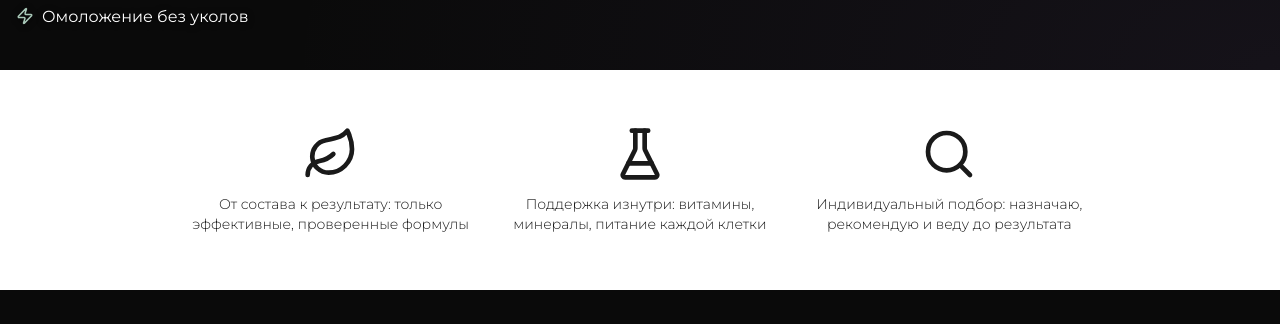
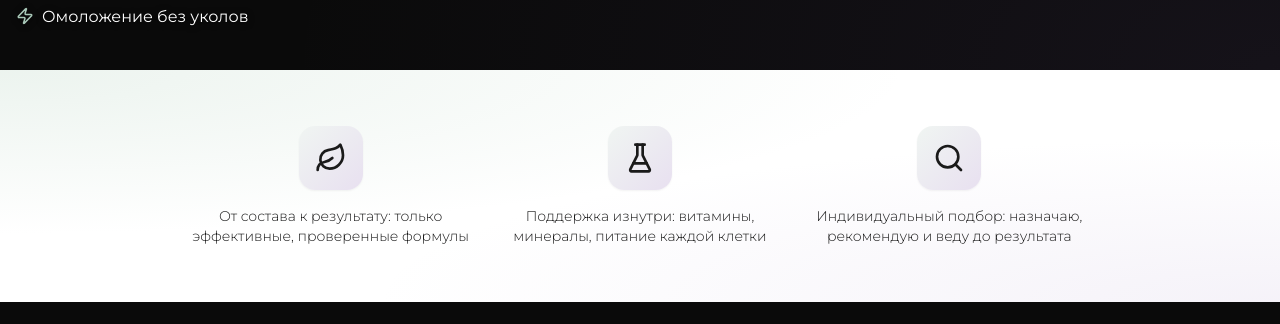
Before and after one commit to pr-poehali-dev/beauty-salon-website-22, a React (Vite) app: page / in a window 1280 px wide. Shown: the part 628-952 px from the top of the page. Built offline with nearby package versions, Linux system fonts and the light colour scheme.

Commit message:
style: harmony and gradients

```diff
--- a/src/pages/Index.tsx
+++ b/src/pages/Index.tsx
@@ -98,15 +98,19 @@ export default function Index() {
       </section>
 
       {/* PILLARS */}
-      <section className="bg-white py-14 px-6 w-full">
-        <div className="grid grid-cols-3 gap-8 max-w-4xl mx-auto">
+      <section className="relative bg-white py-14 px-6 w-full overflow-hidden">
+        <div className="absolute inset-0 bg-[radial-gradient(ellipse_at_top_left,_rgba(180,210,190,0.25)_0%,_transparent_50%)]" />
+        <div className="absolute inset-0 bg-[radial-gradient(ellipse_at_bottom_right,_rgba(200,185,220,0.18)_0%,_transparent_50%)]" />
+        <div className="relative z-10 grid grid-cols-3 gap-8 max-w-4xl mx-auto">
           {[
             { icon: "Leaf", desc: "От состава к результату: только эффективные, проверенные формулы" },
             { icon: "FlaskConical", desc: "Поддержка изнутри: витамины, минералы, питание каждой клетки" },
             { icon: "Search", desc: "Индивидуальный подбор: назначаю, рекомендую и веду до результата" },
           ].map((p, i) => (
-            <div key={i} className="flex flex-col items-center text-center gap-3">
-              <Icon name={p.icon} size={56} className="text-[#1a1a1a]" fallback="Star" />
+            <div key={i} className="flex flex-col items-center text-center gap-4">
+              <div className="w-16 h-16 rounded-2xl bg-gradient-to-br from-[#f0f5f2] to-[#e8e0f0] flex items-center justify-center shadow-sm">
+                <Icon name={p.icon} size={32} className="text-[#1a1a1a]" fallback="Star" />
+              </div>
               <p className="text-[#1a1a1a] text-xs md:text-sm leading-relaxed font-light">{p.desc}</p>
             </div>
           ))}
```
